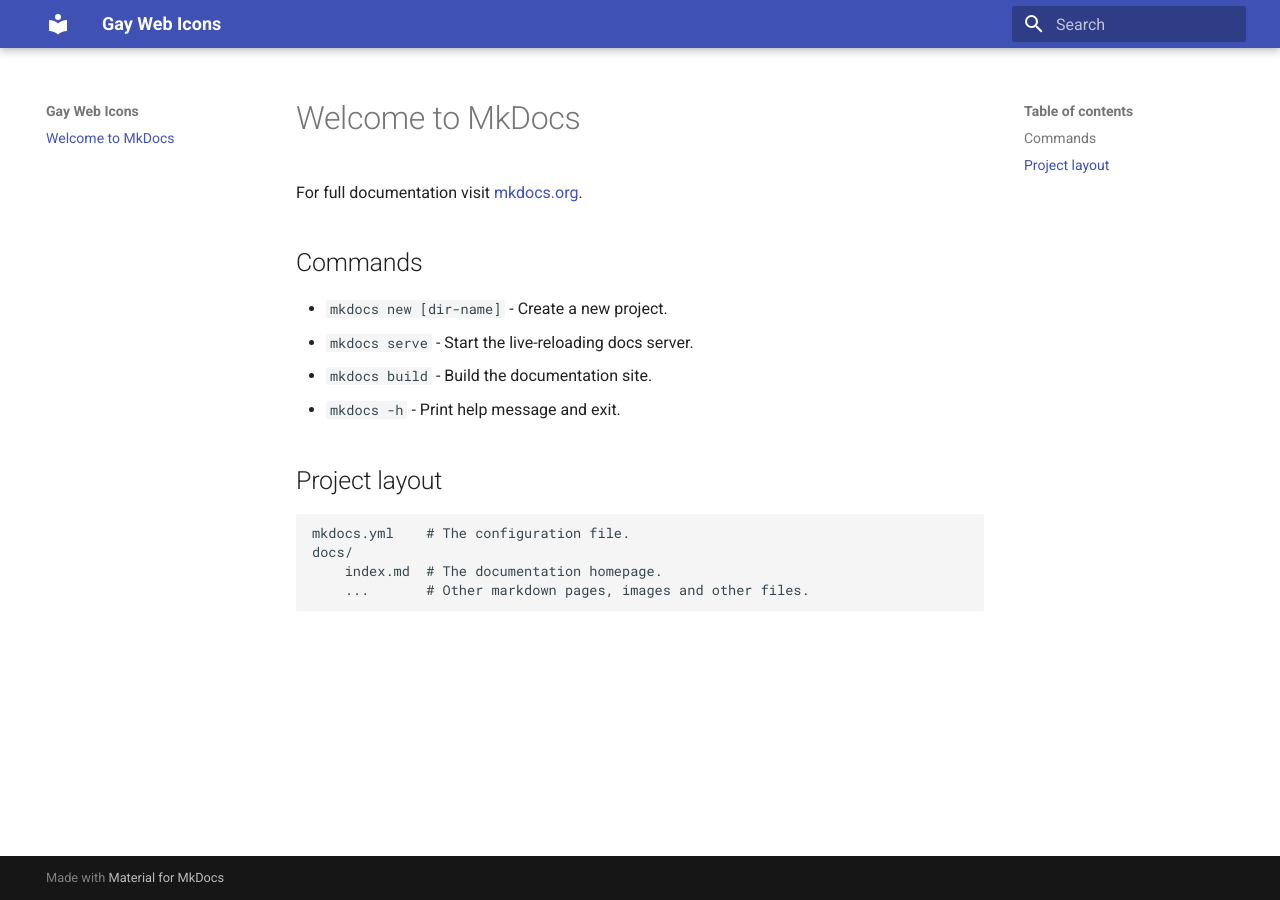
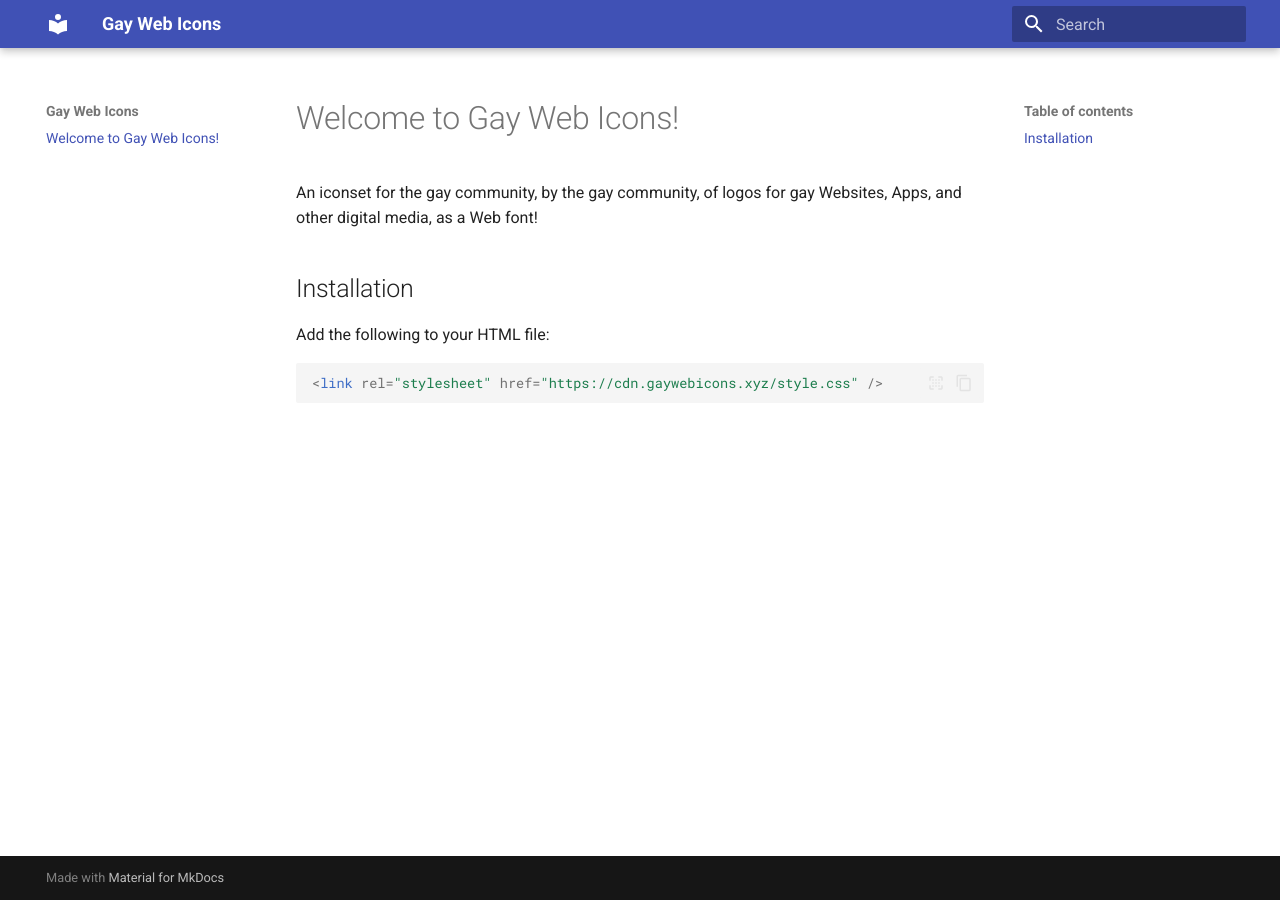
Before and after one commit to GayWebIcons/Site, an MkDocs documentation site: the page built from docs/index.md, in a window 1280 px wide. Built offline with MkDocs 1.6.1 and Material for MkDocs 9.7.7, drawn with Linux system fonts in a browser that asks for light colours.

Commit message:
modify mkdocs.yml

````diff
--- a/docs/index.md
+++ b/docs/index.md
@@ -1,17 +1,11 @@
-# Welcome to MkDocs
+# Welcome to Gay Web Icons!
 
-For full documentation visit [mkdocs.org](https://www.mkdocs.org).
+An iconset for the gay community, by the gay community, of logos for gay Websites, Apps, and other digital media, as a Web font!
 
-## Commands
+## Installation
 
-* `mkdocs new [dir-name]` - Create a new project.
-* `mkdocs serve` - Start the live-reloading docs server.
-* `mkdocs build` - Build the documentation site.
-* `mkdocs -h` - Print help message and exit.
+Add the following to your HTML file:
 
-## Project layout
-
-    mkdocs.yml    # The configuration file.
-    docs/
-        index.md  # The documentation homepage.
-        ...       # Other markdown pages, images and other files.
+```html
+<link rel="stylesheet" href="https://cdn.gaywebicons.xyz/style.css" />
+```
--- a/mkdocs.yml
+++ b/mkdocs.yml
@@ -6,3 +6,16 @@
 strict: true
 theme:
   name: material
+  features:
+    - content.code.copy
+    - content.code.select
+markdown_extensions:
+  - pymdownx.highlight:
+      anchor_linenums: true
+      line_spans: __span
+      pygments_lang_class: true
+  - pymdownx.inlinehilite
+  - pymdownx.snippets
+  - admonition
+  - pymdownx.details
+  - pymdownx.superfences
````
